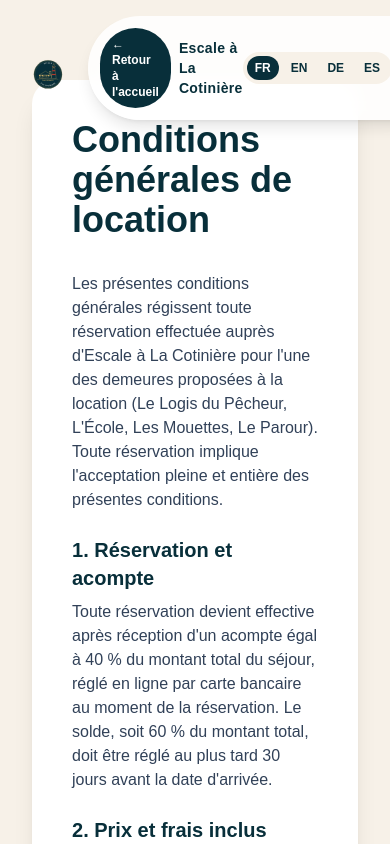
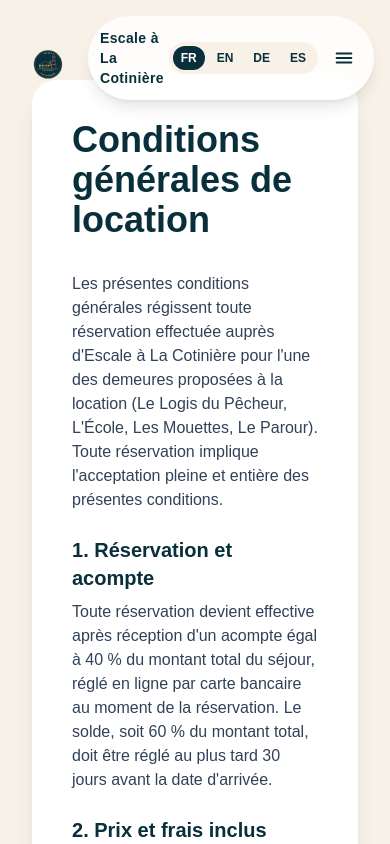
Before and after one commit to ESCALE17/Escale-Cotiniere, a Next.js app: page /conditions-generales in a window 390 px wide. Shown: the top 844 px of the page. Built offline with nearby package versions, Linux system fonts and the light colour scheme.

Commit message:
Menu mobile : bouton retour dans le hamburger

```diff
--- a/app/components/Header.tsx
+++ b/app/components/Header.tsx
@@ -37,7 +37,7 @@ export default function Header() {
             {!isHome && (
               <Link
                 href="/"
-                className="rounded-full bg-[#082f3a] px-3 py-2 text-xs font-semibold text-white transition hover:bg-[#0d4757] md:px-4 md:text-sm"
+                className="hidden rounded-full bg-[#082f3a] px-3 py-2 text-xs font-semibold text-white transition hover:bg-[#0d4757] md:inline-block md:px-4 md:text-sm"
               >
                 {t("nav.backHome")}
               </Link>
@@ -109,6 +109,15 @@ export default function Header() {
         <div className="mx-auto mt-2 max-w-7xl md:hidden">
           <div className="rounded-3xl bg-white/95 p-4 shadow-lg backdrop-blur">
             <nav className="flex flex-col gap-1 text-base font-semibold text-[#082f3a]">
+              {!isHome && (
+                <a
+                  href="/"
+                  onClick={() => setMenuOpen(false)}
+                  className="rounded-2xl bg-[#082f3a] px-4 py-3 text-white transition hover:bg-[#0d4757]"
+                >
+                  {t("nav.backHome")}
+                </a>
+              )}
               <a
                 href="/#collection"
                 onClick={() => setMenuOpen(false)}
```
